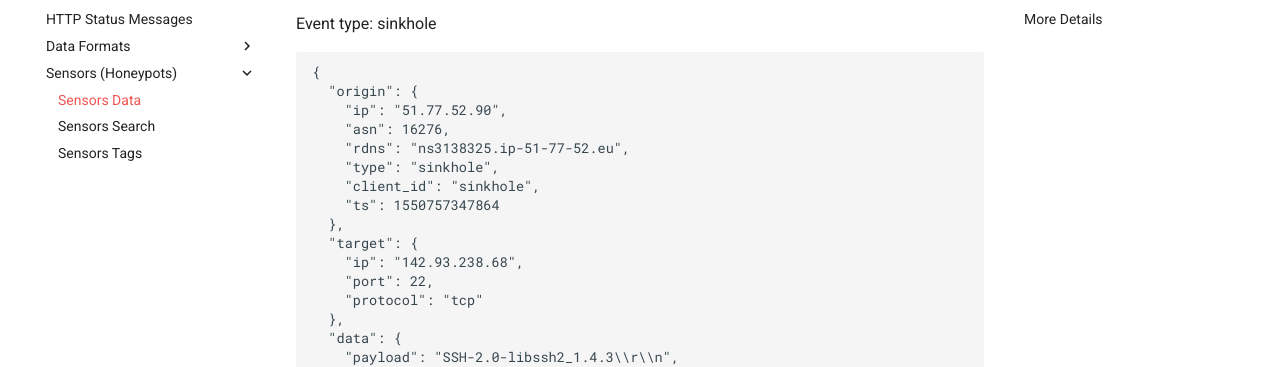
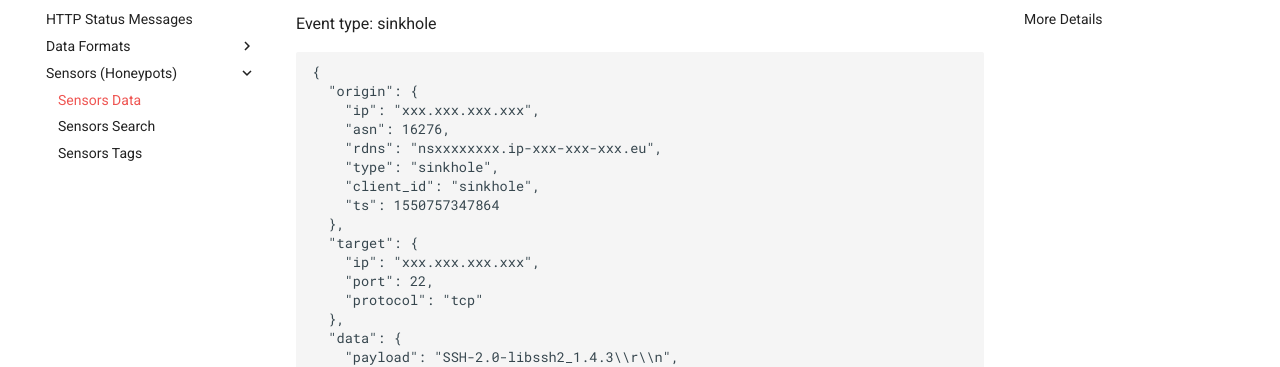
Before and after one commit to igama/docs.binaryedge.io, an MkDocs documentation site: the page built from docs/sensors.md, in a window 1280 px wide and 900 px high, scrolled down 642 px. Shown: the part 197-564 px from the top of the window. Built offline with MkDocs 1.6.1 and Material for MkDocs 9.7.7, drawn with Linux system fonts in a browser that asks for light colours; some of the changed text lies outside the part shown.

Commit message:
added missing description of description

````diff
--- a/docs/sensors.md
+++ b/docs/sensors.md
@@ -29,15 +29,15 @@ Event type: sinkhole
 ```json
 {
   "origin": {
-    "ip": "51.77.52.90",
+    "ip": "xxx.xxx.xxx.xxx",
     "asn": 16276,
-    "rdns": "ns3138325.ip-51-77-52.eu",
+    "rdns": "nsxxxxxxxx.ip-xxx-xxx-xxx.eu",
     "type": "sinkhole",
     "client_id": "sinkhole",
     "ts": 1550757347864
   },
   "target": {
-    "ip": "142.93.238.68",
+    "ip": "xxx.xxx.xxx.xxx",
     "port": 22,
     "protocol": "tcp"
   },
````
Also changed, not shown: other parts of docs/sensors.md (+1 -1 lines).
